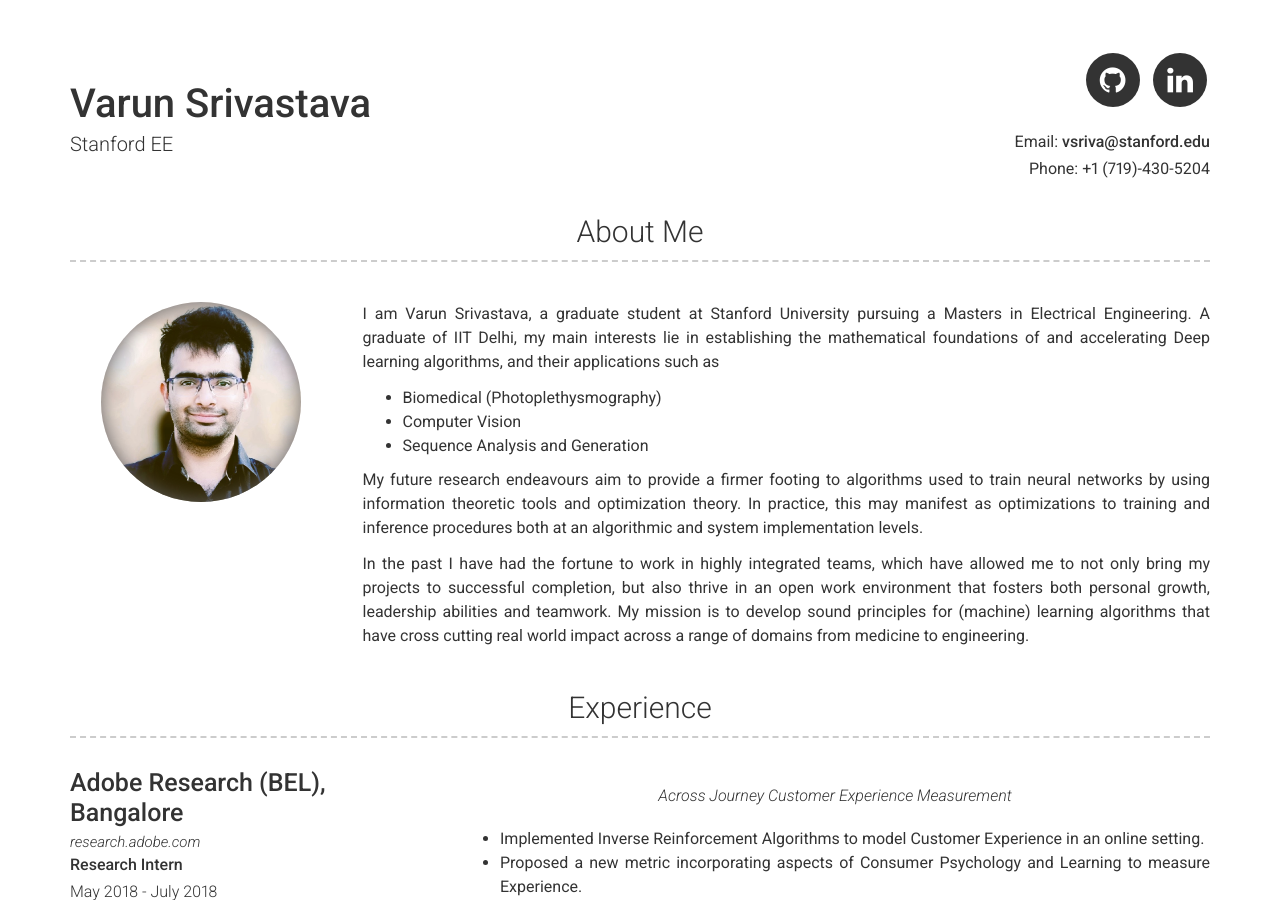
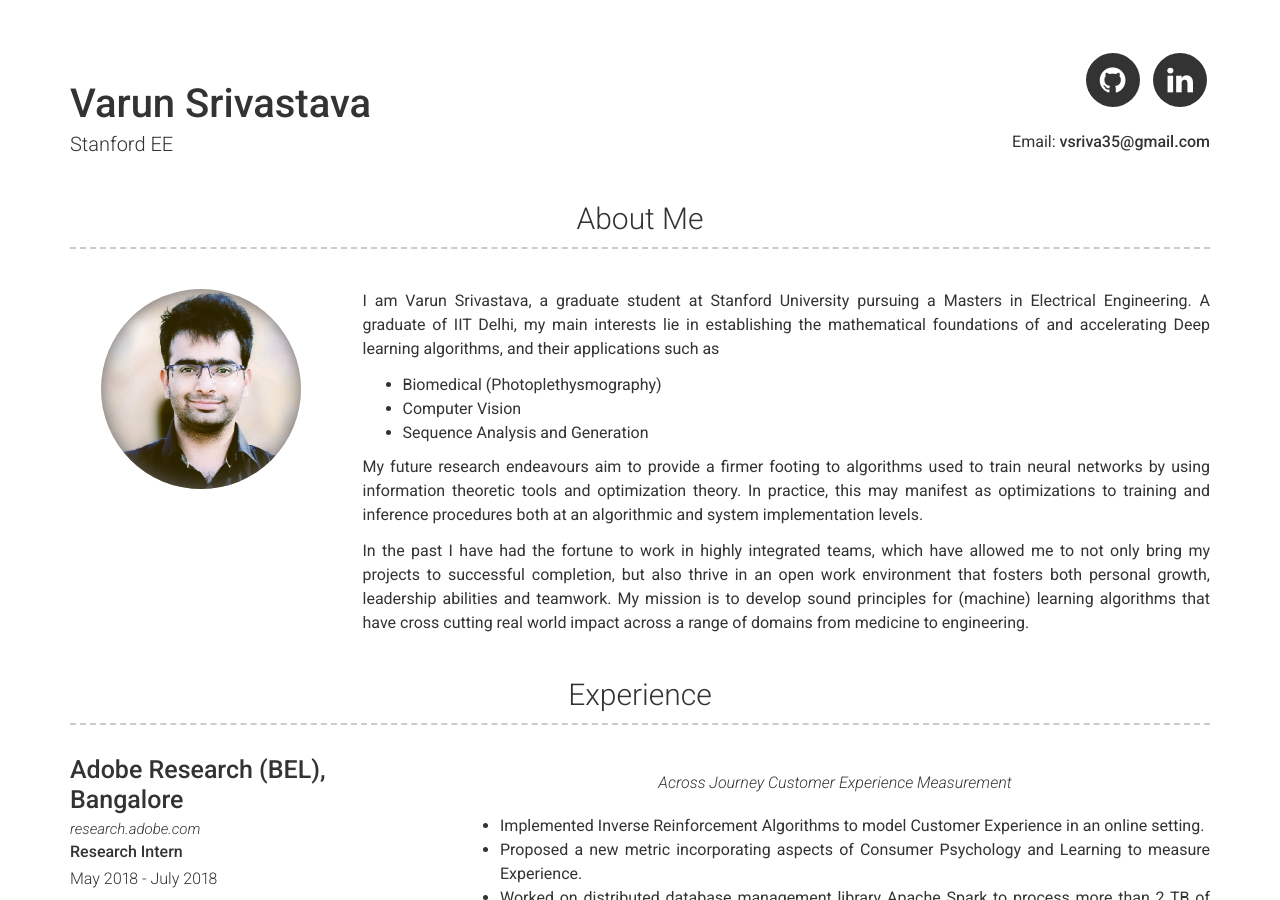
Before and after one commit to VarunSrivastavaIITD/VarunSrivastavaIITD.github.io, a Jekyll site: the page built from index.md, in a window 1280 px wide and 900 px high. Built offline with Jekyll 4.4.1, drawn with Linux system fonts in a browser that asks for light colours; some web fonts are replaced; some of the changed text lies outside the part shown.

Commit message:
Update personal info
- remove phone number
- add updated email address

```diff
--- a/_config.yml
+++ b/_config.yml
@@ -5,8 +5,8 @@ repository: Git repository where your resume will be hosted, only required if yo
 # Personal info
 name: Varun Srivastava
 title: Stanford EE
-email: vsriva@stanford.edu
-phone: +1 (719)-430-5204
+email: vsriva35@gmail.com
+# phone: +1 (719)-430-5204
 # website: Your website (eg. https://google.com)(optional)
 description: >- # this means to ignore newlines until "baseurl:"
   I am Varun Srivastava, a graduate student at Stanford University pursuing a Masters in Electrical Engineering. A graduate of IIT Delhi, my main interests lie in establishing the mathematical foundations of and accelerating Deep learning algorithms.
```
